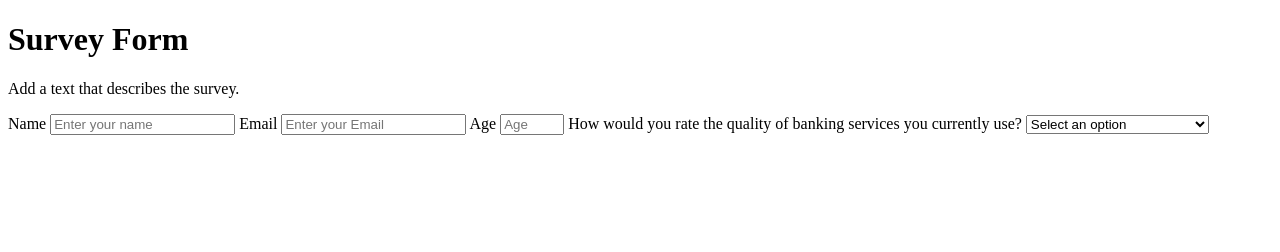
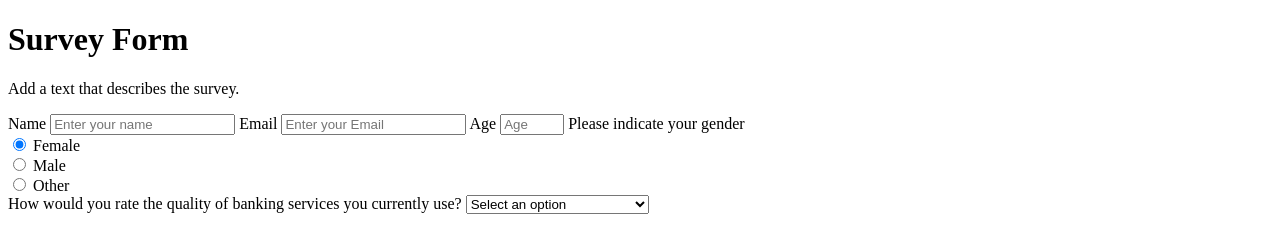
Before and after one commit to letunglam2000/survey-form, a plain HTML site: page index.html in a window 1280 px wide. Drawn offline with Linux system fonts and the light colour scheme.

Commit message:
Add checkboxes for gender

```diff
--- a/index.html
+++ b/index.html
@@ -13,6 +13,19 @@
     <label id="name-label" for="name">Name <input id="name" type="text" required placeholder="Enter your name"></label>
     <label id="email-label" for="email">Email <input id="email" type="email" required placeholder="Enter your Email"></label>
     <label id="number-label" for="age">Age <input id="number" type="number" min="12" max="120" placeholder="Age"></label>
+    <label>Please indicate your gender</label>
+    <div>
+      <input name="gender" id="female" type="radio" checked/>
+      <label>Female</label>
+    </div>
+    <div>
+      <input name="gender" id="male" type="radio"/>
+      <label>Male</label>
+    </div>
+    <div>
+      <input name="gender" id="" type="radio"/>
+      <label>Other</label>
+    </div>
     <label>How would you rate the quality of banking services you currently use?</label>
     <select id="dropdown">
       <option>Select an option</option>
```
